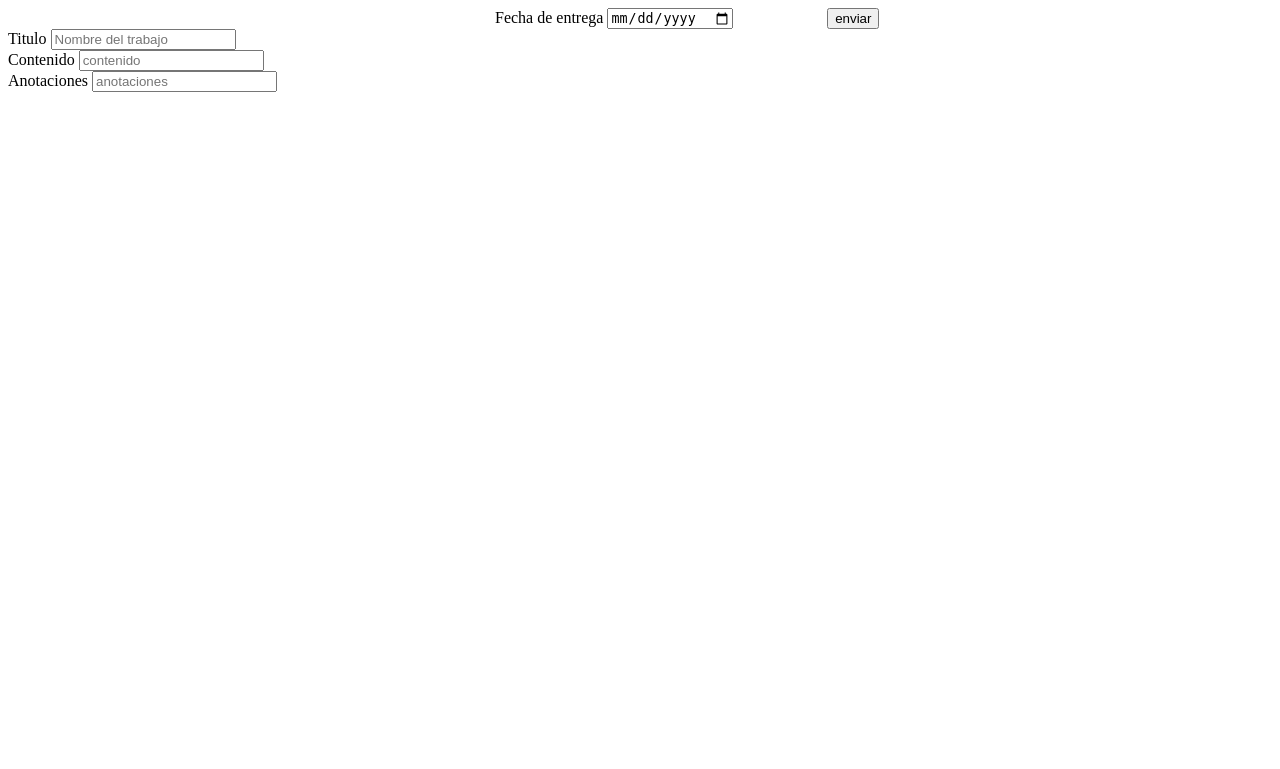
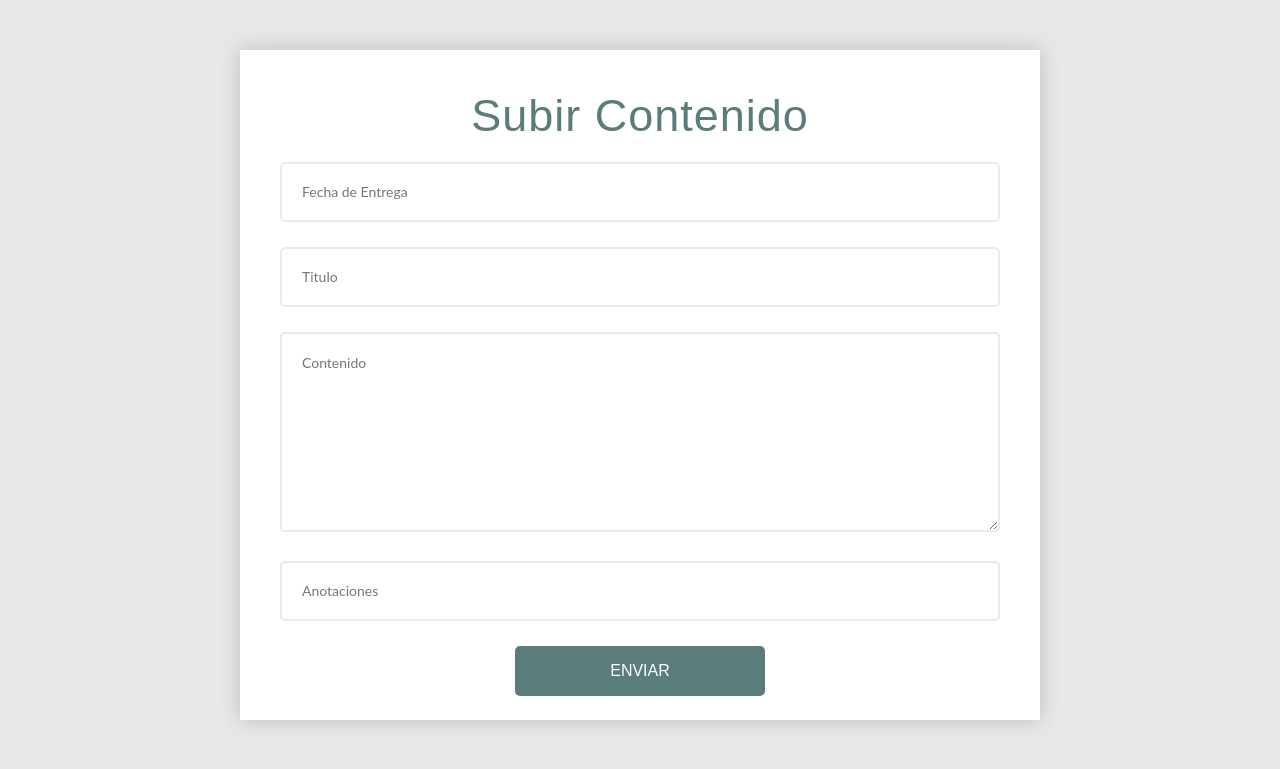
Before and after one commit to pardiox/contenido, a PHP site: page /formulario_profesor.php in a window 1280 px wide. Shown: the top 769 px of the page. Run offline with PHP 8.4, Linux system fonts and the light colour scheme.

Commit message:
formulario robadisimo

```diff
--- /dev/null
+++ b/css/formulario_profesor.css
@@ -0,0 +1,105 @@
+:root{
+    --marron1:#A7906D;
+    --violeta1:#705A7C;
+    --azul1:#5A687C;
+    --verde1:#5A7C7A;
+    --rojo1:#7C5F5A;
+    --fondo:#CFCFCF;
+    --fondointerior:#E8E8E8;
+}
+
+/*fuentes*/
+
+@import url('https://fonts.googleapis.com/css2?family=Lato&display=swap');
+/*font-family: 'Lato', sans-serif;*/
+
+@import url('https://fonts.googleapis.com/css2?family=Saira:wght@500&display=swap');
+/*font-family: 'Saira', sans-serif;*/
+
+@import url('https://fonts.googleapis.com/css2?family=Hammersmith+One&display=swap');
+/*font-family: 'Hammersmith One', sans-serif;
+*/
+
+
+/*fuentes*/
+
+*{
+  margin: 0;
+  padding: 0;
+}
+
+body{
+  background: color;
+
+  height: auto;
+  font-family: 'Saira', sans-serif;
+  background-color:var(--fondointerior);
+}
+
+
+.container{
+  max-width: 800px;
+  height: 670px;
+  background:#FFFFFF;
+  margin: 50px auto;
+  box-shadow: 0 0 20px rgba(72,98,85, 0.3);
+  box-sizing: border-box;
+  padding: 40px;
+}
+
+p{
+  text-align: center;
+  letter-spacing: 1px;
+  font-size: 45px;
+  margin-bottom: 20px;
+  color:var(--verde1);
+}
+
+.input,
+.msg .area{
+  width: 100%;
+  padding: 20px;
+  box-sizing: border-box;
+  margin-bottom: 25px;
+  border: 2px solid #e9eaea;
+  font-size: 14px;
+  border-radius: 5px;
+  outline: none;
+  transform: all 0.5s ease;
+}
+
+.login .input{
+  width: 48%;
+  float: left;
+  margin-right: 4%;
+}
+
+.login .input:last-child{
+  margin-right: 0;
+}
+
+.msg .area{
+  height: 200px;
+}
+
+.btn{
+  width: 250px;
+  background: var(--verde1);
+  height: 50px;
+  line-height: 50px;
+  text-align: center;
+  border-radius: 5px;
+  margin: 0 auto;
+  color: #fff;
+  text-transform: uppercase;
+  cursor: pointer;
+}
+
+.input:focus,
+.msg .area:focus{
+  border: 2px solid var(--verde1);
+}
+
+::-webkit-input-placeholder{
+  font-family: 'Lato', sans-serif;
+}
--- a/formulario_profesor.php
+++ b/formulario_profesor.php
@@ -1,42 +1,59 @@
 <!DOCTYPE html>
 <html lang="en">
 <head>
-   <link rel="stylesheet" href="css/flex/flexboxgrid.min.css">
     <meta charset="UTF-8">
-    <title>formulario</title>
+    <title>Fornulario</title>
+
+    <link rel="stylesheet" type="text/css" href="formulario_profesor.css">
+
 </head>
 <body>
-    <form actions=resultado.html method="get">
-
-    <div id="contenidoprincipal row">
-            <div class="row center-xs">
-            <div class="fecha col-xs-4">
-                <label for=fecha>Fecha de entrega</label>
-                <input type="date" fecha="fecha" id="fecha" required>
-            </div>
-                <button>enviar</button>
-
-            </div>
-
-        <div>
-            <label for=titulo>Titulo</label>
-            <input type="text" titulo="titulo" id="titulo" placeholder="Nombre del trabajo" required>
-        </div>
 
 
-        <div>
-            <label for=contenido>Contenido</label>
-            <input type="text" contenido="contenido" id="contenido" placeholder="contenido" required>
-        </div>
 
-        <div>
-            <label for=anotaciones>Anotaciones</label>
-            <input type="text" contenido="anotaciones" id="anotaciones" placeholder="anotaciones" required>
-        </div>
+
+
+<div class="container">
+    <p>Subir Contenido</p>
+
+
+    <div class="subject">
+     <input placeholder="Fecha de Entrega" class="input" type="text" onfocus="(this.type='date')" onblur="(this.type='text')" id="date" />
+
+
+
 
 
 
     </div>
-    </form>
+
+
+
+
+    <div class="subject">
+      <input type="text" placeholder="Titulo" class="input">
+
+    </div>
+
+    <div class="msg">
+      <textarea  class="area" placeholder="Contenido"></textarea>
+    </div>
+
+    <div class="msg">
+      <input type="text" placeholder="Anotaciones" class="input">
+    </div>
+     <div class="boton">
+
+
+      <div class="btn">Enviar</div>
+
+
+
+
+    </div>
+</div>
+
+
+
 </body>
 </html>
```
